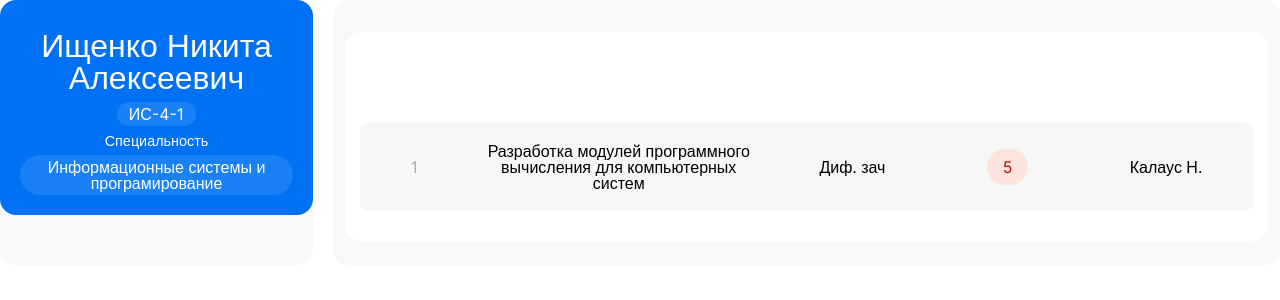
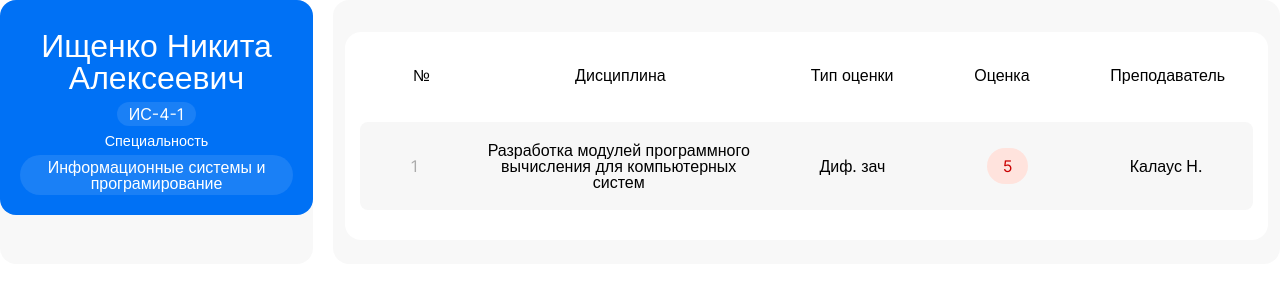
Before and after one commit to MoskvaRodion/Record_book, a PHP site: page / in a window 1280 px wide. Shown: the top 300 px of the page. Run offline with PHP 8.4, Linux system fonts and the light colour scheme.

Commit message:
tableFixedClass

```diff
--- a/css/style.css
+++ b/css/style.css
@@ -117,7 +117,7 @@ body {
   align-self: start;
 }
 
-table {
+.table-estimation {
   border-radius: var(--BorderRadiusTable);
   width: 100%;
   background: var(--BgTable);
@@ -141,16 +141,18 @@ thead {
   top: -21px;
   background-color: white;
   padding-top: 15px;
-  z-index: -1;
+  z-index: 0;
 }
 
 th {
   border-bottom: 1px solid var(--ColorBorderTable);
   padding-bottom: 15px;
   padding-left: 25px;
+  vertical-align: middle;
+  border: none;
 }
 
-table tr {
+.table-estimation tr {
   display: grid;
   grid-template-columns: auto 300px auto auto auto;
   width: 100%;
@@ -158,22 +160,24 @@ table tr {
   counter-increment: table;
 }
 
-table td {
+.table-estimation td {
   padding: 20px 16px;
   hyphens: auto;
   justify-items: center;
+  vertical-align: middle;
+  border: none;
 }
 
-tbody td {
+.table-estimation td {
   align-self: center;
 }
 
-tbody tr:nth-child(odd) {
+.table-estimation tbody tr:nth-child(odd) {
   background: #f7f7f7;
   border-radius: var(--RadiusBorderTable);
 }
 
-tbody tr td:first-child:before {
+.table-estimation tbody tr td:first-child:before {
   content: counter(table);
   opacity: 30%;
 }
--- a/index.html
+++ b/index.html
@@ -26,7 +26,7 @@
         </div>
         <div class="main_content-right">
             <div class="main_content-rightInternal">
-                <table class="table" width="450">
+                <table class="table table-estimation" width="450">
                     <thead>
                         <tr>
                           <th scope="col">№</th>
```
